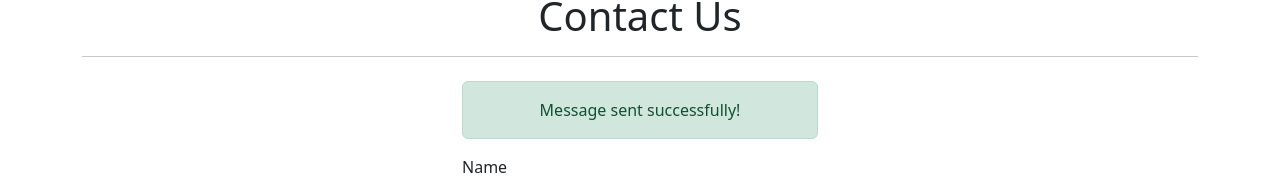
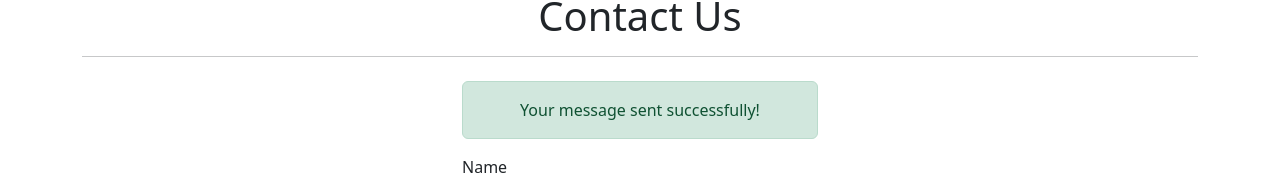
Before and after one commit to MunazzaRaees/ApnaStore-MERN-based-E-commerce-Platform, a React (Create React App) app: page /contact in a window 1280 px wide. Both pictures are taken after typing "Sample", "name@example.com", "Sample" into the empty fields and a click on the button "Send". Shown: the part 126-311 px from the top of the page. Built offline with nearby package versions, Linux system fonts and the light colour scheme.

Commit message:
Updated ContactPage.jsx to fix bugs in contact form

```diff
--- a/src/pages/ContactPage.jsx
+++ b/src/pages/ContactPage.jsx
@@ -2,7 +2,7 @@ import React, { useState } from "react";
 import { Footer, Navbar } from "../components";
 
 const ContactPage = () => {
-  // State to manage form inputs and success message
+  // State to manage form inputs and success message of users
   const [formData, setFormData] = useState({
     name: "",
     email: "",
@@ -11,7 +11,7 @@ const ContactPage = () => {
 
   const [isSubmitted, setIsSubmitted] = useState(false);
 
-  // Handle input changes
+  // Handle input changes to amke it event driven
   const handleChange = (e) => {
     const { id, value } = e.target;
     setFormData((prevData) => ({
@@ -47,7 +47,7 @@ const ContactPage = () => {
           <div className="col-md-4 col-lg-4 col-sm-8 mx-auto">
             {isSubmitted && (
               <div className="alert alert-success text-center" role="alert">
-                Message sent successfully!
+                Your message sent successfully!
               </div>
             )}
             <form onSubmit={handleSubmit}>
```
